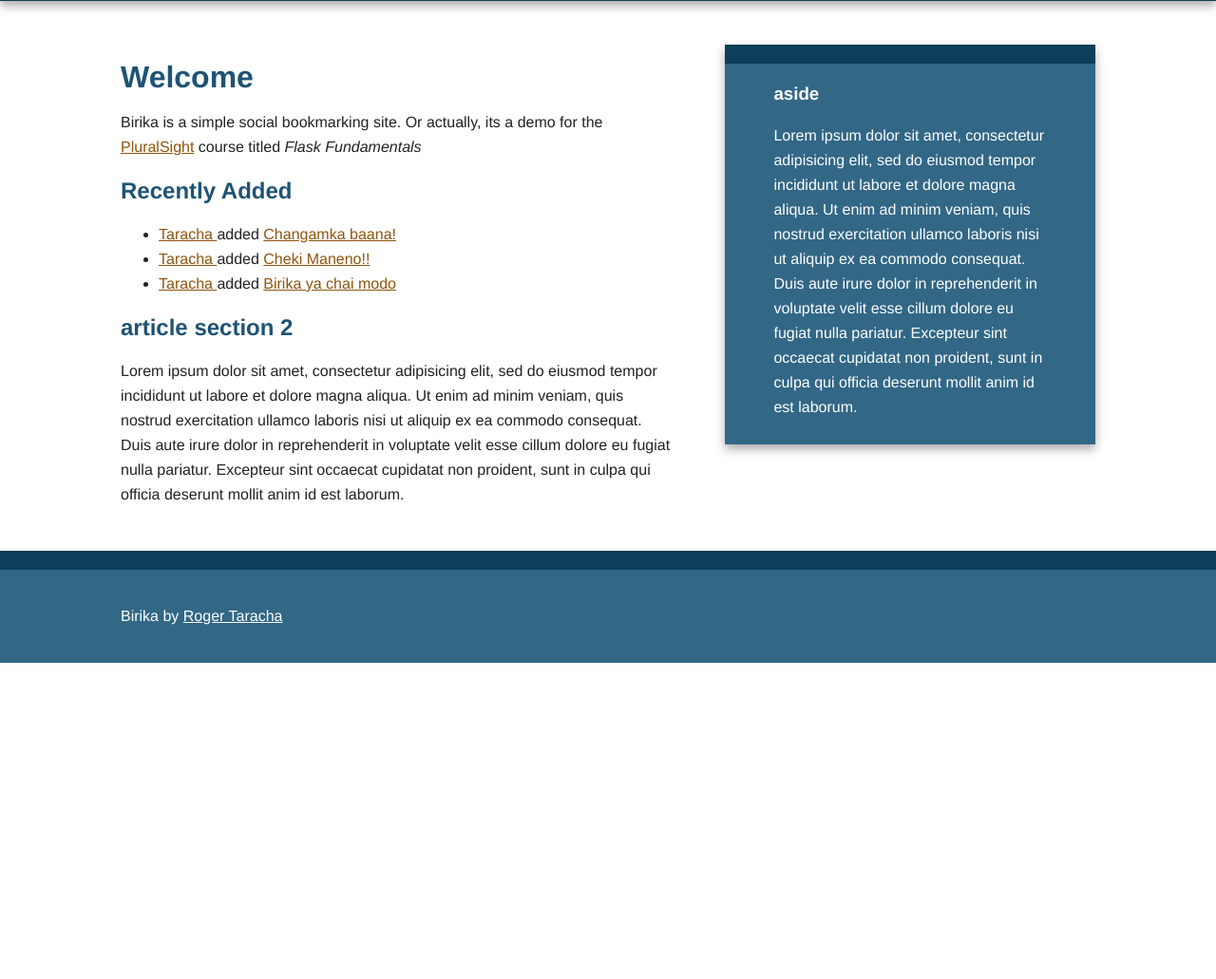
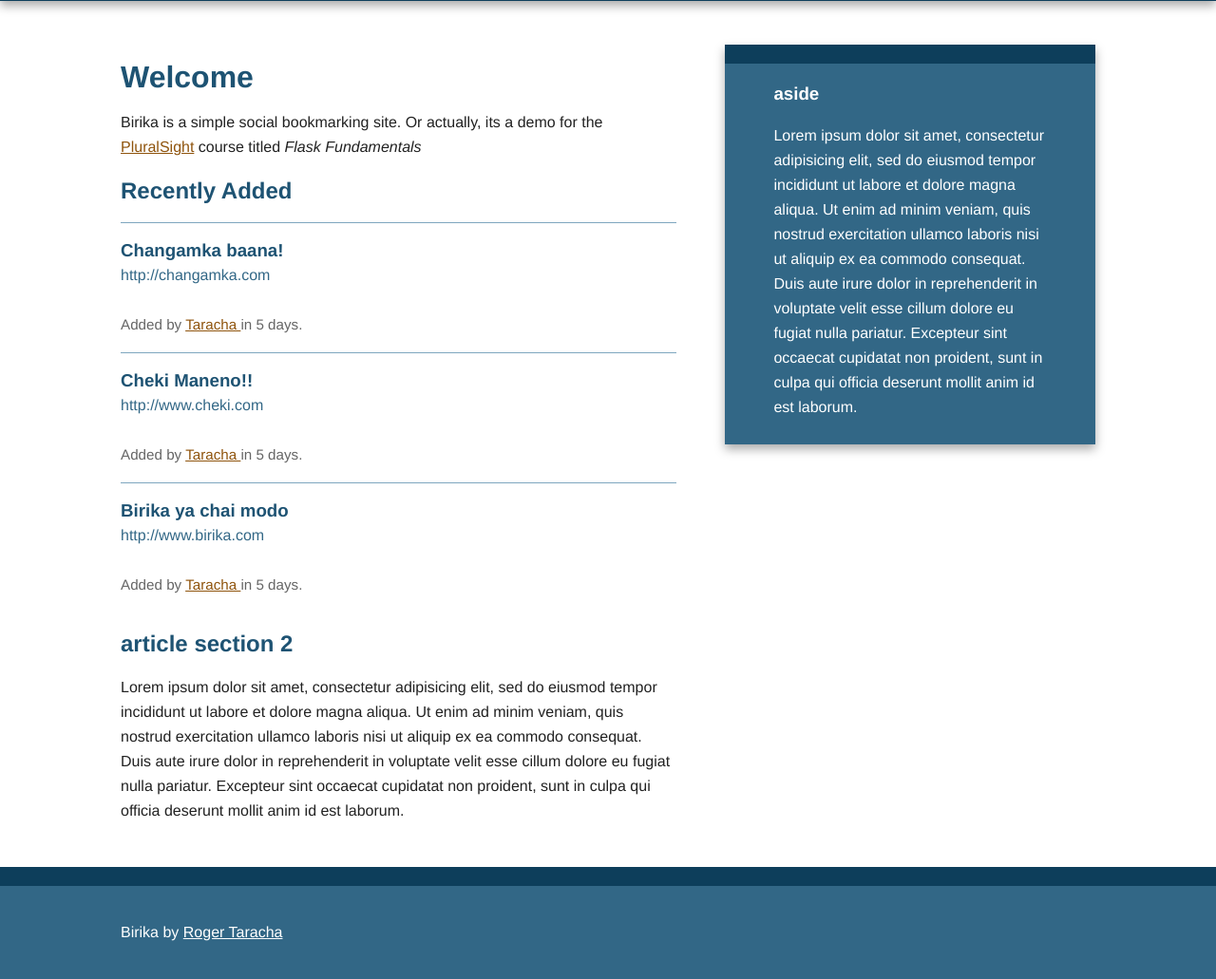
Before and after one commit to TheDancerCodes/Bookmarks-Flask-App, a Flask app: page / in a window 1280 px wide. Shown: the part 95-1126 px from the top of the page at 95% size. Before the commit the page ends 793 px from the top, so only its background shows below. Run offline with Flask 2, Linux system fonts and the light colour scheme; data comes from the database, SQL or seed files in the repository; both versions use the stored data as it was after the commit; parts of the project's set-up code (start-up, migrations or seed data) failed here and were passed over; some libraries are stand-ins or nearby versions.

Commit message:
Fixing the Bookmark Layout   + pip install flask-moment [moment.js - a lib that that formats dates and times in a friendly way]   + init.py -> import moment from the extension & call constructor with our app as an arg.   + use include directive to include bookmark_list template.   + use with directive to give a variable a new name within the scope of the with statement.

```diff
--- a/requirements.txt
+++ b/requirements.txt
@@ -3,3 +3,4 @@ flask-wtf
 flask-sqlalchemy
 flask-script
 flask-login
+flask-moment
--- a/thermos/static/css/main.css
+++ b/thermos/static/css/main.css
@@ -177,7 +177,6 @@ footer a:visited {
 
 }
 
-/* flashes styling */
 
 .flashes ul{
     margin: 0 0;
@@ -188,6 +187,8 @@ footer a:visited {
     list-style: none;
 }
 
+/* flashes styling */
+
 .flashes ul {
     background: #FFD6A3;
     color: #000;
@@ -195,6 +196,42 @@ footer a:visited {
 
 article.flashes {
     margin-bottom: 1em;
+}
+
+/* fix form layout with flashes */
+section {
+    clear: left;
+}
+
+/* bookmark list styling */
+ul.bookmarks{
+    list-style: none none;
+    padding-left: 0;
+}
+
+ul.bookmarks li{
+    padding-bottom: .5em;
+    border-top: 1px solid #7EA6BF;
+    padding: 1em 0;
+}
+
+a.header {
+    color: #326786;
+    text-decoration: none;
+    display: block;
+}
+
+a.header h3 {
+    margin: 0 0;
+}
+
+div.info {
+    font-size: .95em;
+    color: #666666;
+}
+
+span.editlinks {
+    float: right;
 }
 
 .error, .error input {
--- a/thermos/templates/base.html
+++ b/thermos/templates/base.html
@@ -67,9 +67,8 @@
             </footer>
         </div>
 
-        <script src="//ajax.googleapis.com/ajax/libs/jquery/1.11.2/jquery.min.js"></script>
-        <script>window.jQuery || document.write('<script src="{{ url_for('static', filename='js/vendor/jquery-1.11.2.min.js') }}"><\/script>')</script>
+        {{ moment.include_jquery() }}
+        {{ moment.include_moment() }}
 
-        <script src="../static/js/main.js"></script>
     </body>
 </html>
--- /dev/null
+++ b/thermos/templates/bookmark_list.html
@@ -0,0 +1,25 @@
+
+<ul class="bookmarks">
+    {% for bookmark in bookmarks %}
+        <li>
+            <a class="header" href="{{ bookmark.url }}">
+                <h3 class="description">
+                    {{ bookmark.description|truncate(50, killwords=True) }}
+                </h3>
+                <span class="url">
+                    {{ bookmark.url|truncate(50, killwords=True) }}
+                </span>
+            </a>
+
+            <div class="info">
+                <br>
+
+                Added by <a href="{{ url_for('user', username=bookmark.user.username) }}">
+                    {{ bookmark.user.username }}
+                </a>
+                {{ moment(bookmark.date).fromNow() }}.
+
+            </div>
+        </li>
+    {% endfor %}
+</ul>
--- a/thermos/templates/index.html
+++ b/thermos/templates/index.html
@@ -12,17 +12,12 @@
     </header>
     <section>
         <h2>Recently Added</h2>
-        {% if new_bookmarks %}
-            <ul>
-            {% for bm in new_bookmarks %}
-                <li>
-                    <a href='{{ url_for('user', username=bm.user.username) }}'>
-                        {{ bm.user.username }} </a> added <a href="{{ bm.url }}">{{ bm.description }}</a>
-                </li>
-            {% endfor %}
-            </ul>
+        {% if new_bookmarks.count() > 0 %}
+            {% with bookmarks=new_bookmarks %}
+                {% include "bookmark_list.html" %}
+            {% endwith %}
         {% else %}
-            No bookmarks yet.
+            No bookmarks have been added yet.
         {% endif %}
     </section>
 
```
Also changed, not shown: thermos/__init__.py (+7 -1 lines), thermos/templates/user.html (+6 -8 lines), thermos/birika.db.
